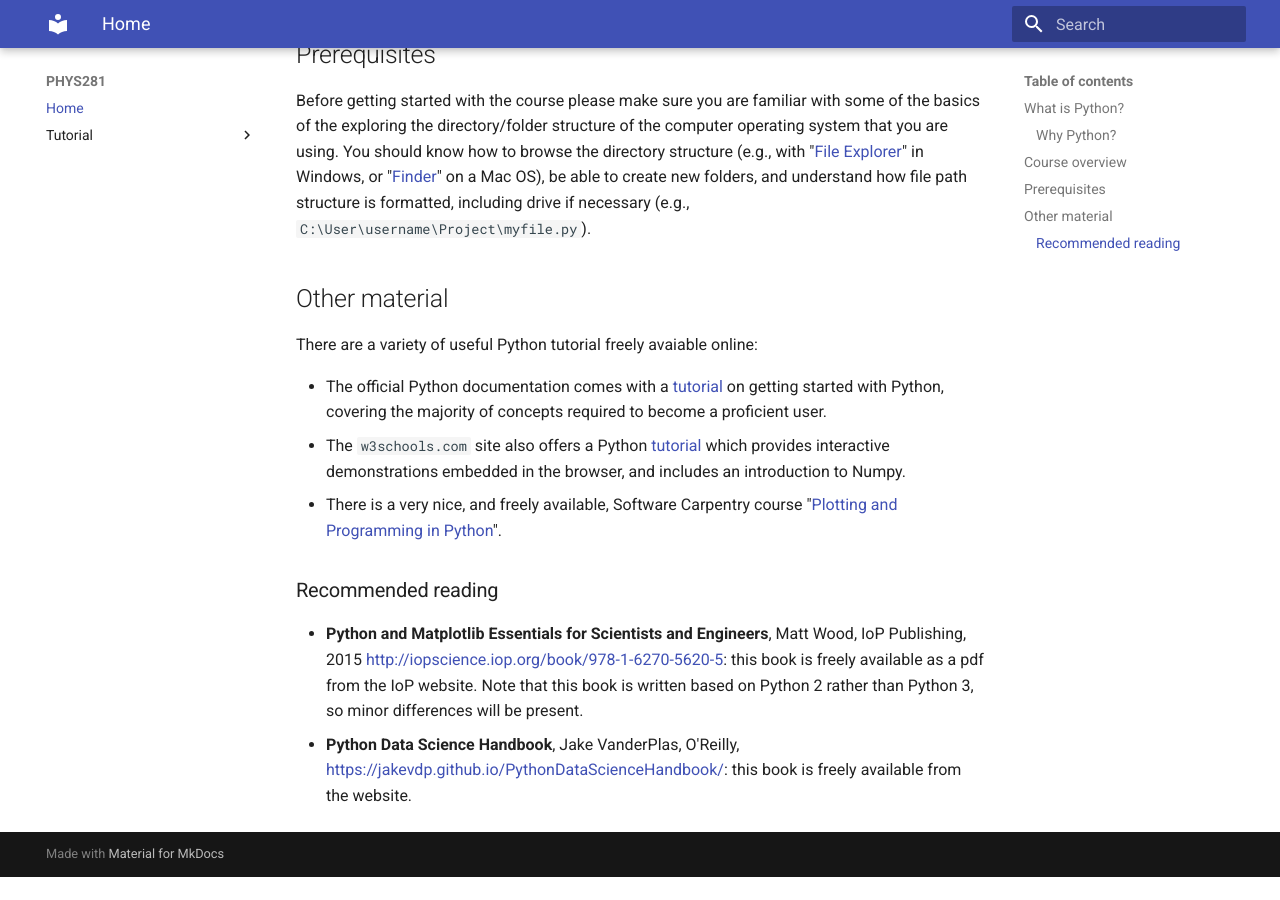
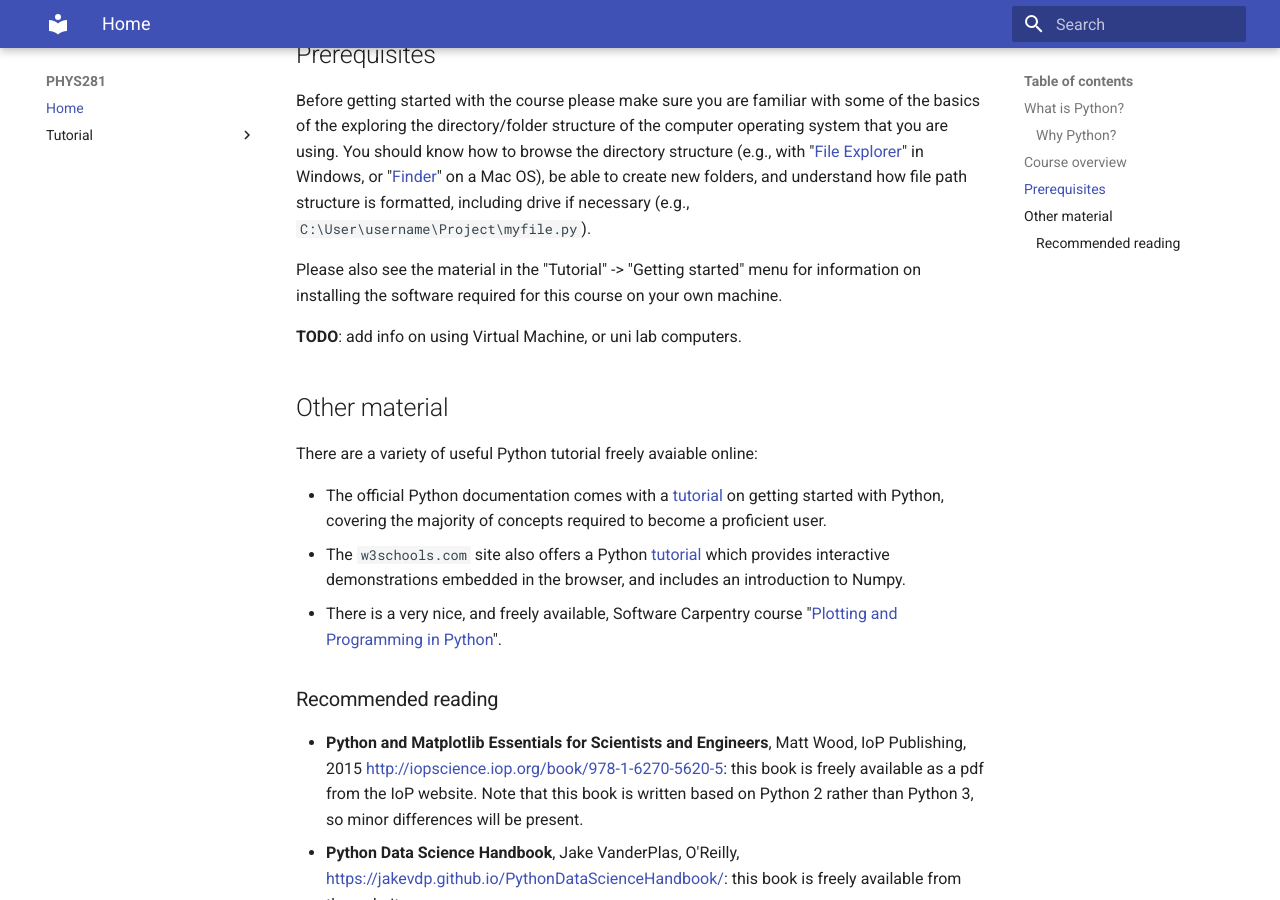
Before and after one commit to ndd21/PHYS281, an MkDocs documentation site: the page built from docs/index.md, in a window 1280 px wide and 900 px high, scrolled down 2096 px. Built offline with MkDocs 1.6.1 and Material for MkDocs 9.7.7, drawn with Linux system fonts in a browser that asks for light colours; before the commit the page ends 2973 px from its top, so only the background shows below that.

Commit message:
Update index.md

```diff
--- a/docs/index.md
+++ b/docs/index.md
@@ -85,6 +85,11 @@ Explorer](https://en.wikipedia.org/wiki/File_Explorer)" in Windows, or
 and understand how file path structure is formatted, including drive if necessary (e.g.,
 `C:\User\username\Project\myfile.py`).
 
+Please also see the material in the "Tutorial" -> "Getting started" menu for information on
+installing the software required for this course on your own machine.
+
+**TODO**: add info on using Virtual Machine, or uni lab computers.
+
 ## Other material
 
 There are a variety of useful Python tutorial freely avaiable online:
```
